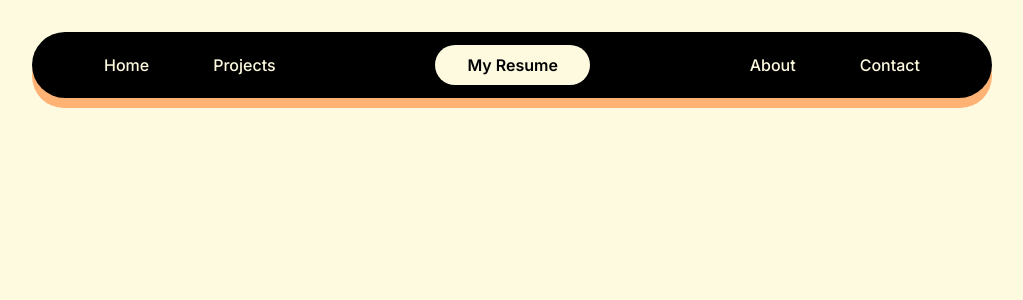
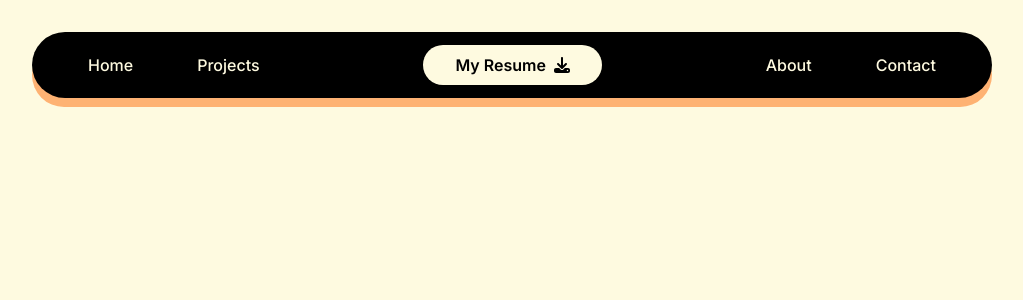
Before and after one commit to Adrean-Cajigas/my-app, a Next.js app: page / in a window 1280 px wide. Shown: the top 300 px of the page, without its empty margins (128-1151 px from the left). Built offline with nearby package versions, Linux system fonts and the light colour scheme.

Commit message:
feat: Improve Navbar

```diff
--- a/src/app/globals.css
+++ b/src/app/globals.css
@@ -1,7 +1,7 @@
+@import url('https://fonts.googleapis.com/css2?family=Urbanist:wght@200;300;400;500;600;700;800;900&display=swap');
 @tailwind base;
 @tailwind components;
 @tailwind utilities;
-@import url('https://fonts.googleapis.com/css2?family=Urbanist:ital,wght@0,100..900;1,100..900&display=swap');
 
 *
 {
@@ -13,7 +13,6 @@ html
 {
   height: 100%;
   font-size: 1rem;
-  font-family: "Urbanist", sans-serif;
 }
 
 body
@@ -21,4 +20,6 @@ body
   margin: 0;
   padding: 0;
   background-color: #FEFAE0;
+  font-family: "Urbanist", sans-serif;
+  font-optical-sizing: auto;
 }
--- a/src/components/navbar.js
+++ b/src/components/navbar.js
@@ -3,6 +3,9 @@ import { useState, useEffect } from "react"
 import { FontAwesomeIcon } from "@fortawesome/react-fontawesome";
 import { faBars } from "@fortawesome/free-solid-svg-icons";
 import { faXmark } from "@fortawesome/free-solid-svg-icons";
+import { faArrowDown } from "@fortawesome/free-solid-svg-icons";
+import { faDownload } from "@fortawesome/free-solid-svg-icons";
+import Image from "next/image";
 
 export default function Navbar() {
 
@@ -53,24 +56,28 @@ export default function Navbar() {
 
             ):(
 
-            <nav className="mx-auto items-center px-[2rem] py-[.8rem]
-            bg-secondary w-[60rem] rounded-[3rem] mt-[2rem] font-[600] relative">
-                <ul className="flex flex-row items-center justify-between px-[2rem]
+            <nav className="mx-auto items-center px-[3rem] py-[.8rem]
+            bg-secondary w-[60rem] rounded-[3rem] mt-[2rem] font-medium relative">
+                <ul className="flex flex-row items-center justify-between
                 text-background text-[1rem] relative">
                     <div className="flex gap-x-[3rem]">
                         <NavItem text="Home" page=""></NavItem>
                         <NavItem text="Projects" page=""></NavItem>
                     </div>
 
-                    <button className="text-secondary bg-background text-center right-50 px-[2rem]
-                    py-[.5rem] rounded-[3rem]">My Resume</button>
+                    <button className="flex bg-background px-[2rem] py-[.5rem] rounded-[3rem]
+                    items-center gap-2 hover:bg-[#EEEAD3] duration-200 ease-in-out">
+                        <div className="text-secondary font-semibold">My Resume</div>
+                        <FontAwesomeIcon icon={faDownload} className="text-secondary"></FontAwesomeIcon>
+                    </button>
+
 
                     <div className="flex gap-x-[3rem]">
                         <NavItem text="About" page=""></NavItem>
                         <NavItem text="Contact" page=""></NavItem>
                     </div>
                 </ul>
-                <div className="w-[60rem] h-[4rem] absolute bg-accent top-3 left-0 rounded-[3rem] z-[-1]"></div>
+                <div className="w-[60rem] h-[4rem] absolute bg-accent top-[.7rem] left-0 rounded-[3rem] z-[-1]"></div>
             </nav>
             )}
         </>
--- a/tailwind.config.js
+++ b/tailwind.config.js
@@ -24,6 +24,16 @@ module.exports = {
       'mobile-s': {'max': '340px'},       // 0px up to 340px
     },
 
+
+    fontWeight: {
+      thin:     '300',
+      normal:   '400',
+      medium:   '500',
+      semibold: '600',
+      bold:     '700',
+      thick:    '800',
+    },
+
     extend: {
       backgroundImage: {
       },
```
